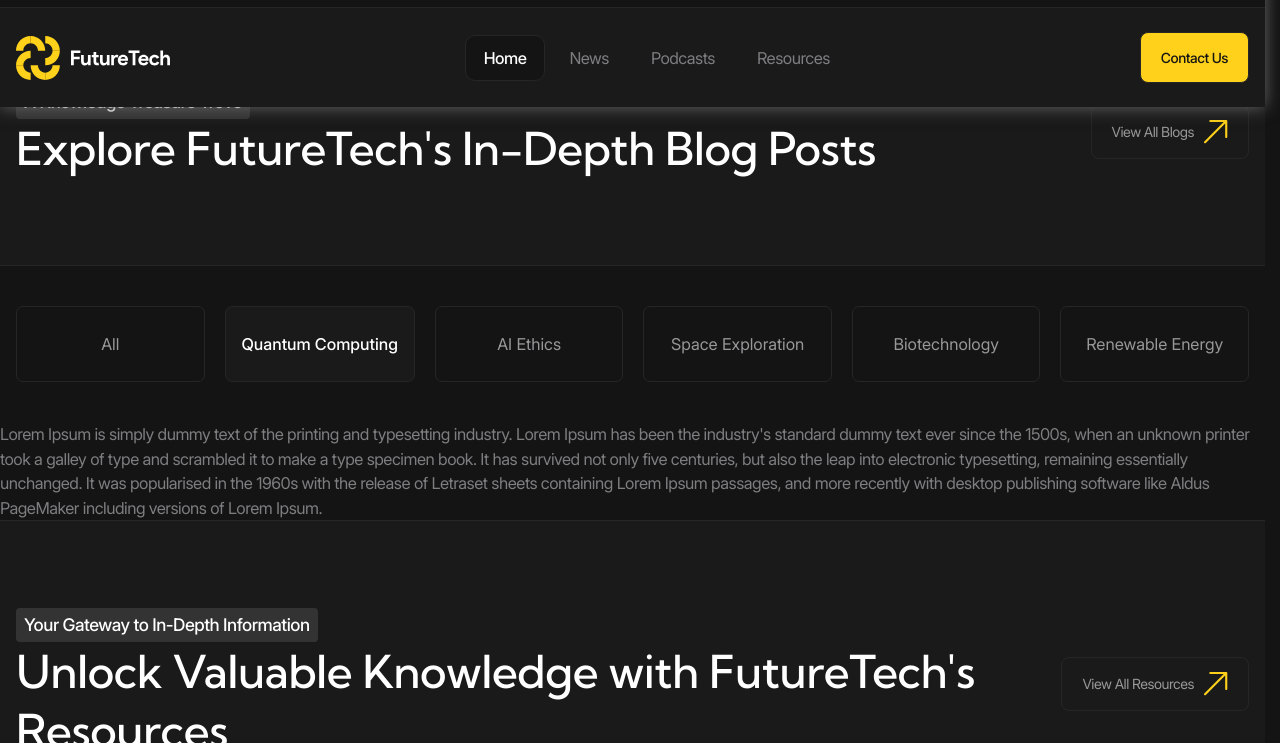
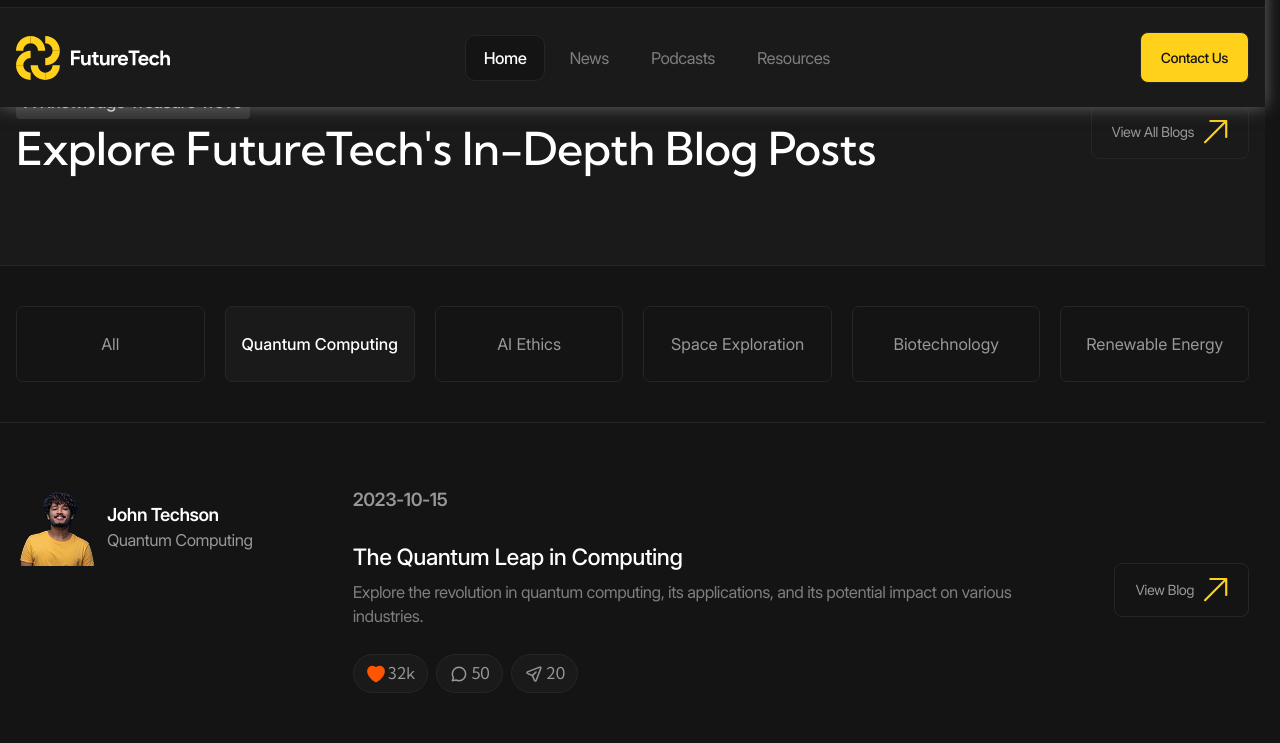
Before and after one commit to Jamesbong2/future-tech, a website with bundled scripts: page index.html in a window 1280 px wide. Both pictures are taken after a click on the tab "Quantum Computing". Shown: the part 2141-2884 px from the top of the page. Built offline with nearby package versions, Linux system fonts and the light colour scheme; data requests are answered from the project's data file; files whose address does not match are found by name.

Commit message:
refactor: scope tabs to root element and add change callback

```diff
--- a/index.html
+++ b/index.html
@@ -323,7 +323,7 @@
 
             </div>
           </header>
-          <div class="section__body tabs">
+          <div class="section__body tabs" data-js-tabs-root>
             <h3 class="visibility-hidden" id="blog-category-title">
               Blog category title
             </h3>
@@ -338,6 +338,7 @@
                 id="tab-1"
                 aria-controls="tabpanel-1"
                 data-js-tabs-button
+                data-category="all"
                 >
                 All
 
@@ -351,6 +352,7 @@
                 id="tab-2"
                 aria-controls="tabpanel-2"
                 data-js-tabs-button
+                data-category="quantum-computing"
                 >
                 Quantum Computing
 
@@ -365,6 +367,7 @@
                 id="tab-3"
                 aria-controls="tabpanel-3"
                 data-js-tabs-button
+                data-category="ai-ethics"
                 >
                 AI Ethics
 
@@ -378,6 +381,8 @@
                 id="tab-4"
                 aria-controls="tabpanel-4"
                 data-js-tabs-button
+                data-category="space-exploration"
+
                 >
                 Space Exploration
 
@@ -391,6 +396,7 @@
                 id="tab-5"
                 aria-controls="tabpanel-5"
                 data-js-tabs-button
+                data-category="biotechnology"
                 >
                 Biotechnology
 
@@ -404,6 +410,8 @@
                 id="tab-6"
                 aria-controls="tabpanel-6"
                 data-js-tabs-button
+                data-category="renewable-energy"
+
                 >
                 Renewable Energy
 
@@ -416,10 +424,37 @@
               <div class="tabs__content is-active" id="tabpanel-1" aria-labelledby="tab-1" tabindex="0" data-js-tabs-content>
                 <ul class="list">
 
+
                 </ul>
               </div>
               <div class="tabs__content" id="tabpanel-2" aria-labelledby="tab-2" tabindex="-1" data-js-tabs-content>
-                Lorem Ipsum is simply dummy text of the printing and typesetting industry. Lorem Ipsum has been the industry's standard dummy text ever since the 1500s, when an unknown printer took a galley of type and scrambled it to make a type specimen book. It has survived not only five centuries, but also the leap into electronic typesetting, remaining essentially unchanged. It was popularised in the 1960s with the release of Letraset sheets containing Lorem Ipsum passages, and more recently with desktop publishing software like Aldus PageMaker including versions of Lorem Ipsum.
+                <ul class="list">
+
+
+                </ul>
+              </div>
+              <div class="tabs__content" id="tabpanel-3" aria-labelledby="tab-3" tabindex="-1" data-js-tabs-content>
+                <ul class="list">
+
+
+                </ul>
+              </div>
+              <div class="tabs__content" id="tabpanel-4" aria-labelledby="tab-4" tabindex="-1" data-js-tabs-content>
+                <ul class="list">
+
+
+                </ul>
+              </div>
+              <div class="tabs__content" id="tabpanel-5" aria-labelledby="tab-5" tabindex="-1" data-js-tabs-content>
+                <ul class="list">
+
+
+                </ul>
+                <div class="tabs__content" id="tabpanel-6" aria-labelledby="tab-6" tabindex="-1" data-js-tabs-content>
+                  <ul class="list">
+
+
+                  </ul>
               </div>
             </div>
           </div>
--- a/scripts/FeedBackForm.js
+++ b/scripts/FeedBackForm.js
@@ -1,7 +1,5 @@
 
-export function initFeedbackForm () {
-    const formElement = document.querySelector('[data-js-feedback-form]')
-    if(!formElement) return
+
 
 
 const errors = {
@@ -98,6 +96,10 @@ async function mockSendData (data) {
     }
 
 }
+export function initFeedbackForm () {
+    const formElement = document.querySelector('[data-js-feedback-form]')
+    if(!formElement) return
+
 
 formElement.addEventListener('blur',(event) => {
     const field = event.target
@@ -141,5 +143,4 @@ formElement.addEventListener('submit', (event) => {
     mockSendData(data)
 })
 
-
 }
--- a/scripts/Posts.js
+++ b/scripts/Posts.js
@@ -0,0 +1,123 @@
+import {initTabs }  from '../scripts/Tabs.js'
+
+function createPostCard (post) {
+    return `<li class="list__item">
+      <article class="blog-card container">
+        <div class="blog-card__author person-card">
+          <img src=${post.authorImage} width="80" height="80">
+          <div class="person-card__body">
+            <p class="person-card__name">
+              ${post.author}
+            </p>
+            <p class="person-card__topic">
+             ${post.topic}
+            </p>
+          </div>
+        </div>
+        <div class="blog-card__body">
+          <time datetime="2023-10-15" class="blog-card__date h6">
+           ${post.date}
+          </time>
+          <div class="blog-card__info">
+            <h4 class="blog-card__title">
+             ${post.title}
+            </h4>
+            <div class="blog-card__desc">
+             ${post.description}
+            </div>
+
+          </div>
+          <div class="blog-card__actions blog-actions">
+            <ul class="blog-actions__list">
+              <li class="blog-actions__item">
+                <button type="button" class="blog-actions__button is-active">
+                  <span class="blog-actions__icon-wrapper">
+                    <svg width="20" height="20" viewBox="0 0 20 20" fill="none" xmlns="http://www.w3.org/2000/svg">
+                      <path d="M9.70414 17.4255L9.6987 17.4226L9.67982 17.4124C9.66375 17.4037 9.64076 17.3911 9.61131 17.3746C9.55243 17.3418 9.4677 17.2937 9.3608 17.2308C9.14708 17.105 8.84431 16.9199 8.48212 16.6791C7.75895 16.1984 6.79268 15.4917 5.82383 14.5886C3.90651 12.8013 1.875 10.1459 1.875 6.875C1.875 4.43495 3.928 2.5 6.40625 2.5C7.86365 2.5 9.1686 3.16591 10 4.20966C10.8314 3.16591 12.1363 2.5 13.5938 2.5C16.072 2.5 18.125 4.43495 18.125 6.875C18.125 10.1459 16.0935 12.8013 14.1762 14.5886C13.2073 15.4917 12.241 16.1984 11.5179 16.6791C11.1557 16.9199 10.8529 17.105 10.6392 17.2308C10.5323 17.2937 10.4476 17.3418 10.3887 17.3746C10.3592 17.3911 10.3363 17.4037 10.3202 17.4124L10.3013 17.4226L10.2959 17.4255L10.2936 17.4268C10.1103 17.5241 9.88974 17.5241 9.70644 17.4268L9.70414 17.4255Z" stroke="#666666" stroke-width="1.5" stroke-linejoin="round"/>
+                    </svg>
+
+                  </span>
+                  <span>${post.likes}</span>
+                </button>
+              </li>
+              <li class="blog-actions__item">
+                <button type="button" class="blog-actions__button">
+                  <span class="blog-actions__icon-wrapper">
+                    <svg width="20" height="20" viewBox="0 0 20 20" fill="none" xmlns="http://www.w3.org/2000/svg">
+                      <path d="M7.07167 15.9906C7.95564 16.4235 8.94952 16.6666 10.0002 16.6666C13.6821 16.6666 16.6668 13.6819 16.6668 9.99992C16.6668 6.31802 13.6821 3.33325 10.0002 3.33325C6.31827 3.33325 3.3335 6.31802 3.3335 9.99992C3.3335 11.3667 3.7448 12.6374 4.45038 13.695M7.07167 15.9906L3.3335 16.6666L4.45038 13.695M7.07167 15.9906L7.07709 15.9897M4.45038 13.695L4.45144 13.6922" stroke="#666666" stroke-width="1.5" stroke-linecap="round" stroke-linejoin="round"/>
+                    </svg>
+
+
+                  </span>
+                  <span>${post.comments}</span>
+                </button>
+              </li>
+              <li class="blog-actions__item">
+                <button type="button" class="blog-actions__button">
+                  <span class="blog-actions__icon-wrapper">
+                    <svg width="20" height="20" viewBox="0 0 20 20" fill="none" xmlns="http://www.w3.org/2000/svg">
+                      <path d="M8.36554 11.6345L3.47679 9.41238C2.80399 9.10656 2.83269 8.14126 3.52248 7.87595L15.7501 3.17301C16.4241 2.9138 17.0863 3.57599 16.8271 4.24995L12.1241 16.4776C11.8588 17.1674 10.8935 17.1961 10.5877 16.5233L8.36554 11.6345ZM8.36554 11.6345L12.0195 7.98071" stroke="#666666" stroke-width="1.5" stroke-linecap="round" stroke-linejoin="round"/>
+                    </svg>
+                  </span>
+                  <span>${post.shares}</span>
+                </button>
+              </li>
+            </ul>
+
+          </div>
+
+        </div>
+
+        <a class="blog-card__link button">
+          <span class="icon icon--arrow-yellow">
+            View Blog
+          </span>
+
+        </a>
+      </article>
+    </li>`
+
+
+  }
+
+  function renderPostsList (posts,listElement) {
+
+
+
+
+    listElement.innerHTML = posts.map(createPostCard).join('')
+
+
+  }
+  async function fetchPostsByCategory (category) {
+
+    const url =
+      category === 'all'
+      ?   'http://localhost:3001/posts'
+      :
+      `http://localhost:3001/posts?category=${category}`
+
+    const response = await fetch(url)
+    if(!response.ok) {
+      throw new Error('Failed to fetch')
+    }
+    const data = await response.json()
+    return data
+  }
+export function initPosts () {
+    const tabsElement = document.querySelector('[data-js-tabs-root]')
+    initTabs(tabsElement , async  ({category,panel}) => {
+        const listElement = panel.querySelector('.list')
+        try {
+            const posts = await fetchPostsByCategory(category)
+            renderPostsList(posts,listElement)
+
+        } catch(error) {
+            console.log(error)
+
+        }
+
+
+      })
+
+}
--- a/scripts/Tabs.js
+++ b/scripts/Tabs.js
@@ -1,9 +1,13 @@
+export function initTabs(rootElement, onTabChange) {
+  if (!rootElement) return
 
-const buttonElements = [...document.querySelectorAll('[data-js-tabs-button]')]
-const panelElements = [...document.querySelectorAll('[data-js-tabs-content]')]
+  const buttonElements = [...rootElement.querySelectorAll('[data-js-tabs-button]')]
+  const panelElements = [...rootElement.querySelectorAll('[data-js-tabs-content]')]
+
+  if (!buttonElements.length || !panelElements.length) return
 
   const state = {
-  activeIndex: buttonElements.findIndex(buttonElement =>
+    activeIndex: buttonElements.findIndex((buttonElement) =>
       buttonElement.classList.contains('is-active')
     )
   }
@@ -12,11 +16,16 @@ if (state.activeIndex === -1) {
     state.activeIndex = 0
   }
 
+  function getButtonIndex(currentButton) {
+    return buttonElements.findIndex((buttonElement) => buttonElement === currentButton)
+  }
+
+  function getActivePanel() {
+    return panelElements[state.activeIndex]
+  }
 
   function updateUi(currentButton) {
-    const nextIndex = buttonElements.findIndex(
-      buttonElement => buttonElement === currentButton
-    )
+    const nextIndex = getButtonIndex(currentButton)
 
     if (nextIndex === -1) return
 
@@ -50,48 +59,68 @@ function updateUi(currentButton) {
     state.activeIndex = nextIndex
   }
 
+  function handleTabChange(currentButton) {
+    if (!currentButton) return
 
+    updateUi(currentButton)
 
-export function initTabs () {
+    const category = currentButton.dataset.category
+    const panel = getActivePanel()
 
+    if (typeof onTabChange === 'function') {
+      onTabChange({ category, panel, currentButton, activeIndex: state.activeIndex })
+    }
+  }
 
+  const currentButton = buttonElements[state.activeIndex]
+  if (currentButton) {
+    handleTabChange(currentButton)
+  }
 
-buttonElements.forEach(element => {
-  element.addEventListener('click', event => {
-    updateUi(event.currentTarget)
+  buttonElements.forEach((buttonElement) => {
+    buttonElement.addEventListener('click', (event) => {
+      const currentButton = event.currentTarget
+      handleTabChange(currentButton)
     })
   })
-buttonElements.forEach((element) => {
-    element.addEventListener('keydown',(event) =>{
+
+  buttonElements.forEach((buttonElement) => {
+    buttonElement.addEventListener('keydown', (event) => {
       const currentButton = event.currentTarget
-        const currentIndex = buttonElements.findIndex(buttonElement => buttonElement === currentButton)
+      const currentIndex = getButtonIndex(currentButton)
+
       let nextIndex = currentIndex
-        if(event.key === 'ArrowRight' || event.key === 'ArrowLeft' || event.key === 'End' || event.key === 'Home') {
+
+      if (
+        event.key !== 'ArrowRight' &&
+        event.key !== 'ArrowLeft' &&
+        event.key !== 'Home' &&
+        event.key !== 'End'
+      ) {
+        return
+      }
+
       event.preventDefault()
-            if(event.key === 'ArrowRight') {
-                if(currentIndex === buttonElements.length-1) {
+
+      if (event.key === 'ArrowRight') {
+        nextIndex = currentIndex === buttonElements.length - 1 ? 0 : currentIndex + 1
+      }
+
+      if (event.key === 'ArrowLeft') {
+        nextIndex = currentIndex === 0 ? buttonElements.length - 1 : currentIndex - 1
+      }
+
+      if (event.key === 'Home') {
         nextIndex = 0
-                } else {
-                    nextIndex = currentIndex+1
       }
+
+      if (event.key === 'End') {
+        nextIndex = buttonElements.length - 1
       }
-            if(event.key === 'ArrowLeft') {
-                if(currentIndex === 0) {
-                    nextIndex = buttonElements.length-1
-                } else {
-                    nextIndex = currentIndex-1
-                }
-            }
-            if(event.key === 'Home') nextIndex = 0
-            if(event.key === 'End') nextIndex = buttonElements.length-1
+
       const nextButton = buttonElements[nextIndex]
       nextButton.focus()
-
-            updateUi(nextButton)
-
-
-        }
+      handleTabChange(nextButton)
     })
-
   })
 }
--- a/styles/blocks/_block-card.scss
+++ b/styles/blocks/_blog-card.scss
@@ -44,7 +44,9 @@
         }
     }
     &__link{
-        grid-area: link;
+        @include tablet {
+            grid-area: link;
+        }
     }
 
 }
--- a/styles/blocks/_tabs.scss
+++ b/styles/blocks/_tabs.scss
@@ -48,6 +48,9 @@
         }
 
     }
+    &__body {
+
+    }
     &__content {
         &:not(.is-active) {
             display: none;
--- a/styles/styles.scss
+++ b/styles/styles.scss
@@ -34,7 +34,7 @@
 
 
 @use './blocks/blog-actions';
-@use './blocks/block-card';
+@use './blocks/blog-card';
 @use './blocks/person-card';
 @use './blocks/tabs';
 @use './blocks/download-info';
```
Also changed, not shown: scripts/main.js (+5 -3 lines), styles/styles.css, 1 other file. Lines whose indentation alone changed are shown as unchanged.
